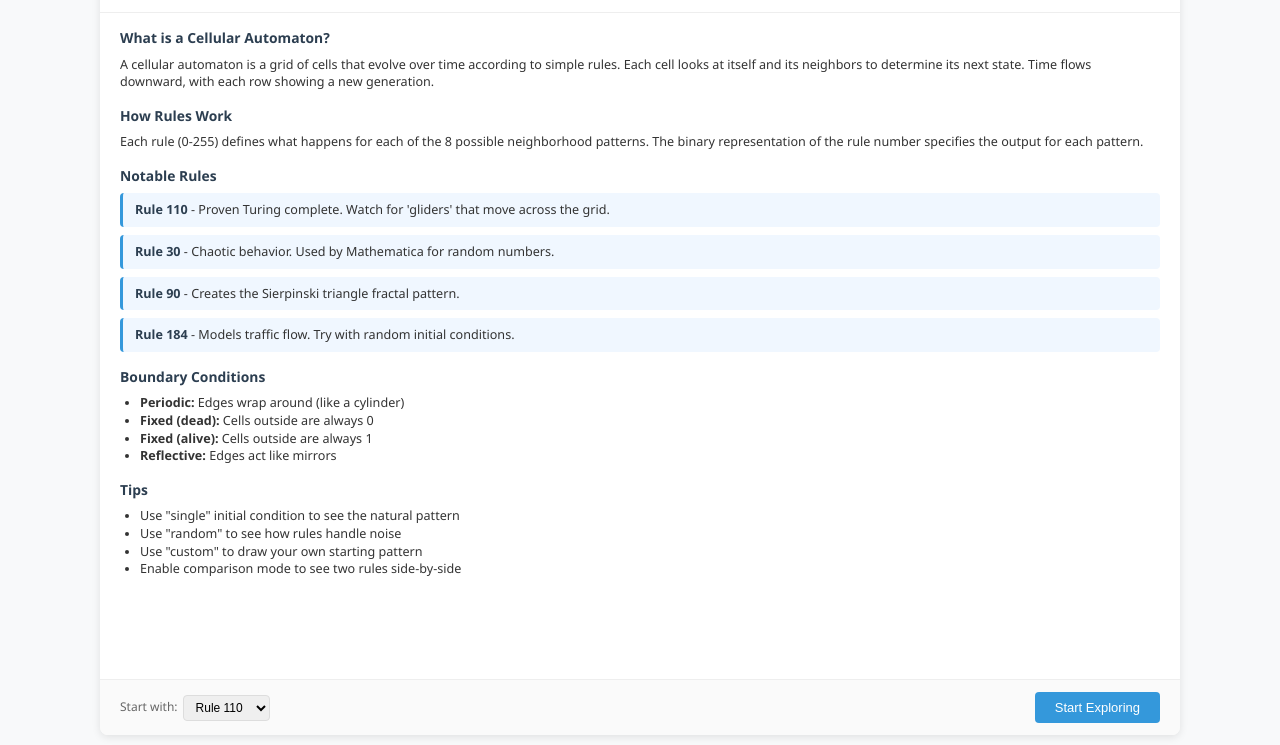
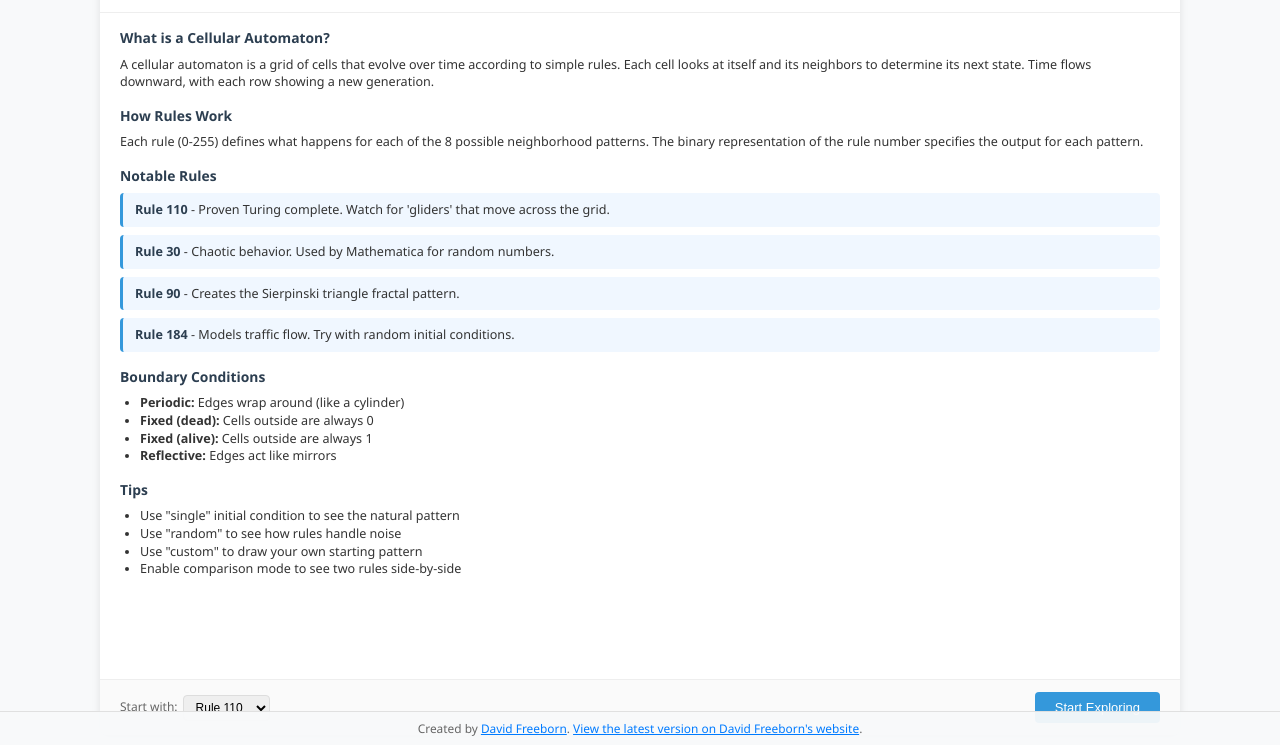
Before and after one commit to DavidFreeborn/cellular-automaton-explorer, a plain HTML site: page index.html in a window 1280 px wide. Shown: the part 55-800 px from the top of the page. Drawn offline with Linux system fonts and the light colour scheme.

Commit message:
Add canonical link and attribution to main website
Co-Authored-By: Claude Opus 4.5 <noreply@anthropic.com>

```diff
--- a/index.html
+++ b/index.html
@@ -4,6 +4,7 @@
     <meta charset="UTF-8">
     <meta name="viewport" content="width=device-width, initial-scale=1.0">
     <title>Cellular Automaton Explorer</title>
+    <link rel="canonical" href="https://www.davidpeterwallisfreeborn.com/fun/cellular-automata/" />
     <style>
         * {
             box-sizing: border-box;
@@ -973,5 +974,8 @@
             document.getElementById('welcome-screen').style.display = 'flex';
         }
     </script>
+<footer style="position:fixed;bottom:0;left:0;right:0;padding:8px;text-align:center;background:rgba(248,249,250,0.95);color:#666;font-size:0.85rem;border-top:1px solid #e0e0e0;">
+  Created by <a href="https://www.davidpeterwallisfreeborn.com/fun/" style="color:#007bff;">David Freeborn</a>. <a href="https://www.davidpeterwallisfreeborn.com/fun/cellular-automata/" style="color:#007bff;">View the latest version on David Freeborn's website</a>.
+</footer>
 </body>
 </html>
```
